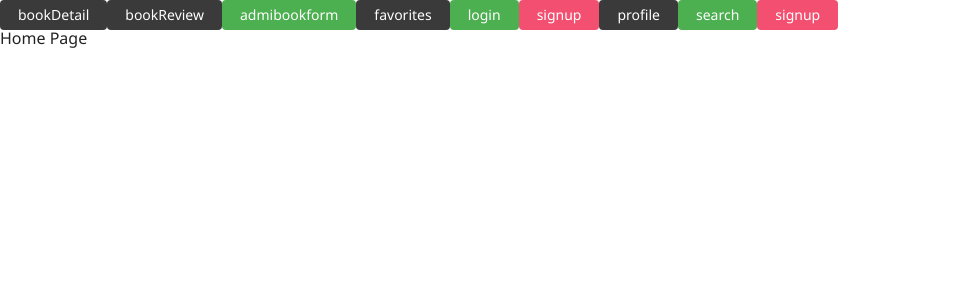
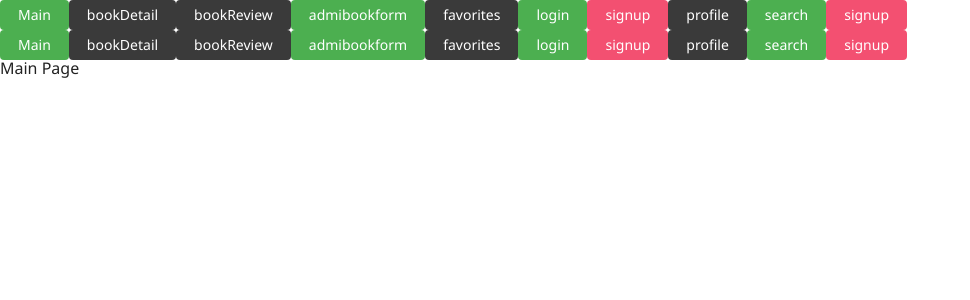
Before and after one commit to Cute-goorm/Cloud-Librarian, a Next.js app: page / in a window 1280 px wide. Shown: the top 300 px of the page, without its empty margins (0-970 px from the left). Built offline with nearby package versions, Linux system fonts and the light colour scheme.

Commit message:
Redux Provider를 별도 컴포넌트로 분리하여 에러 수정

```diff
--- a/src/app/(home)/_component/ButtonTeset.tsx
+++ b/src/app/(home)/_component/ButtonTeset.tsx
@@ -7,6 +7,11 @@ export default function ButtonTest() {
     return (
         <>
             <div>
+                <Link href='/'>
+                    <SuccessButton>
+                        Main
+                    </SuccessButton>
+                </Link>
                 <Link href='/120asdk213'>
                     <BasicButton>
                         bookDetail
--- /dev/null
+++ b/src/app/(home)/_component/Main.tsx
@@ -0,0 +1,8 @@
+
+export default function Page() {
+    return (
+        <main>
+            Main Page
+        </main>
+    )
+}
--- a/src/app/(home)/page.tsx
+++ b/src/app/(home)/page.tsx
@@ -1,9 +1,8 @@
 import React from 'react';
+import Main from './_component/Main'
 
 export default function Home() {
   return (
-    <>
-      <h1>Home Page</h1>
-    </>
+    <Main />
   );
 }
--- /dev/null
+++ b/src/app/_component/ReduxProvider.tsx
@@ -0,0 +1,14 @@
+"use client";
+
+import { Provider } from "react-redux";
+import store from "../store";
+
+interface ReduxProviderProps {
+    children: React.ReactNode;
+}
+
+const ReduxProvider: React.FC<ReduxProviderProps> = ({ children }) => {
+    return <Provider store={store}>{children}</Provider>;
+};
+
+export default ReduxProvider;
--- /dev/null
+++ b/src/app/layout.tsx
@@ -0,0 +1,22 @@
+import './globals.css'
+import ButtonTest from "./(home)/_component/ButtonTeset";
+import ReduxProvider from './_component/ReduxProvider';
+
+export default function RootLayout({
+  children,
+}: Readonly<{
+  children: React.ReactNode;
+}>) {
+  return (
+    <html lang="en">
+      <body>
+        <ReduxProvider>
+          <ButtonTest />
+          {/* Header */}
+          {children}
+          {/* Footer */}
+        </ReduxProvider>
+      </body>
+    </html>
+  );
+}
```
